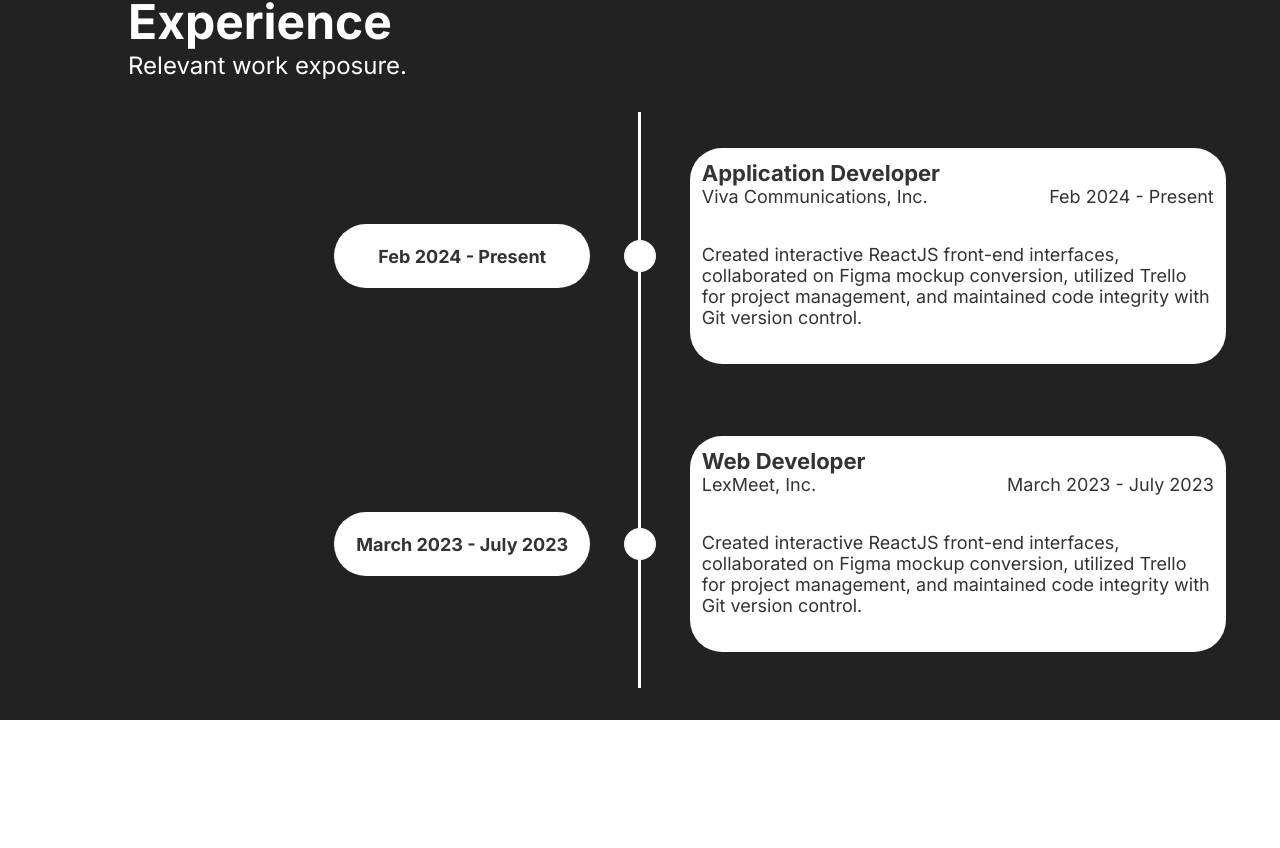
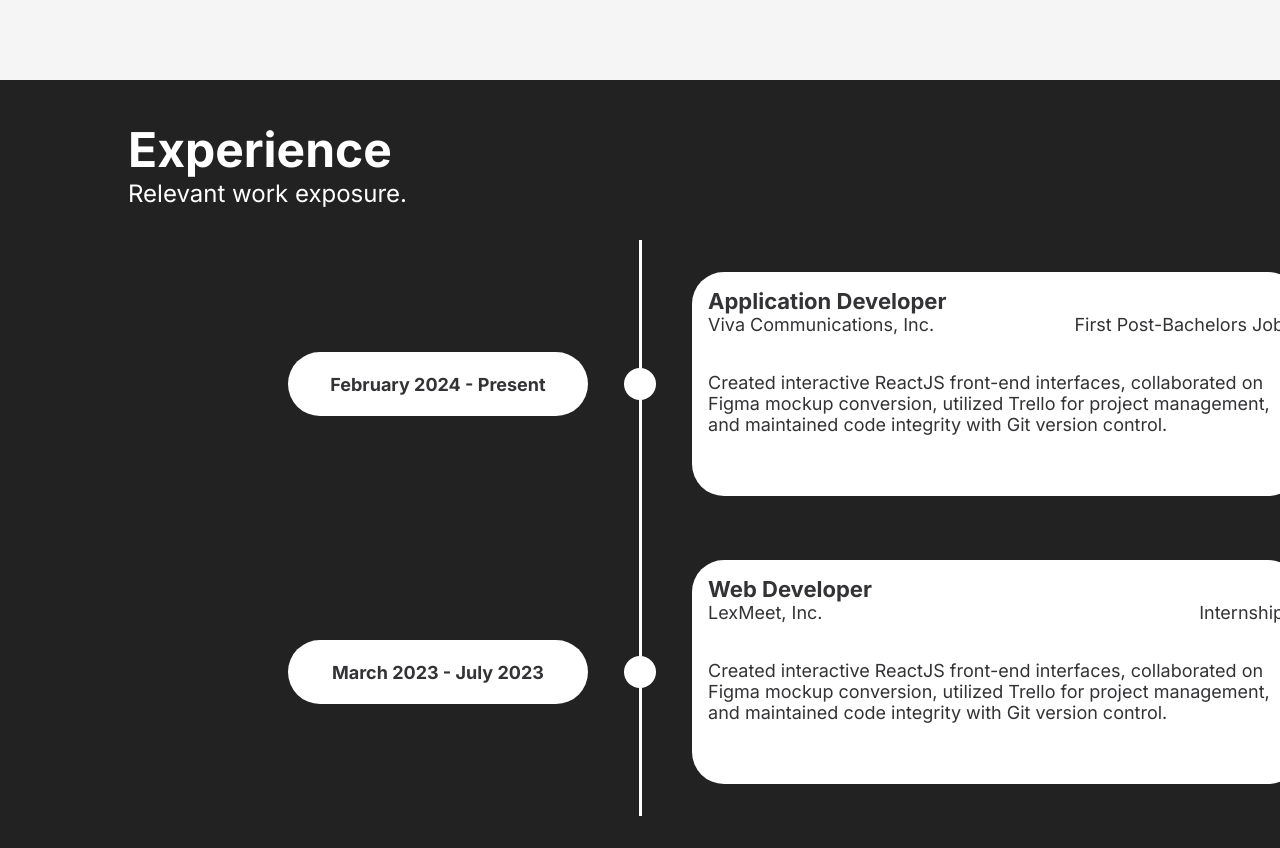
Before and after one commit to ravenbarajas/personalPortfolio, a React (Create React App) app: page /projects/academic in a window 1280 px wide. Shown: the part 2704-3552 px from the top of the page. Before the commit the page ends 3424 px from the top, so only its background shows below. Built offline with nearby package versions, Linux system fonts and the light colour scheme.

Commit message:
Updated Work Experience Section Structure

```diff
--- a/package.json
+++ b/package.json
@@ -17,6 +17,7 @@
     "react-modal": "^3.16.1",
     "react-router-dom": "^6.18.0",
     "react-scripts": "5.0.1",
+    "react-scroll": "^1.9.0",
     "react-useanimations": "^2.10.0",
     "swiper": "^11.0.3",
     "web-vitals": "^2.1.4"
--- a/src/pages/Experience.css
+++ b/src/pages/Experience.css
@@ -92,7 +92,7 @@
 
   }
   .experience-col-date {
-    width: 256px;  /* Diameter of the circle */
+    width: 300px;  /* Diameter of the circle */
     height: 64px; /* Diameter of the circle */
     background-color: #ffffff; /* Color of the circle */
     color: #333336;
@@ -108,7 +108,7 @@
     text-decoration: none;
   }
   .experience-col-desc {
-    width: 512px;  /* Diameter of the circle */
+    width: 576px;  /* Diameter of the circle */
     height: 192px; /* Diameter of the circle */
     background-color: #ffffff; /* Color of the circle */
     border-radius: 2rem; /* Ensures the element is a circle */
@@ -116,7 +116,7 @@
     margin-left: 2rem;
     display: flex;
     flex-direction: column;
-    padding: .75rem;
+    padding: 1rem;
   }
   .experience-desc-heading {
     width: 100%;
@@ -156,7 +156,7 @@
   .experience-company {
     width: 50%;
   }
-  .experience-date {
+  .experience-desc {
     width: 50%;
     font-size: 18px;
     font-weight: 500;
--- a/src/pages/Experience.js
+++ b/src/pages/Experience.js
@@ -20,7 +20,7 @@
                 <div className='experience-col'>
                     <div className='experience-row-left'>
                         <div className='experience-col-date'>
-                            <p>Feb 2024 - Present</p>
+                            <p>February 2024 - Present</p>
                         </div>
                     </div>
                     <div className='experience-row-mid'>
@@ -39,7 +39,7 @@
                                 </div>
                                 <div className='experience-desc-subheader'>
                                     <p className='experience-company'>Viva Communications, Inc.</p>
-                                    <p className='experience-date'>Feb 2024 - Present</p>
+                                    <p className='experience-desc'>First Post-Bachelors Job</p>
                                 </div>
                             </div>
                             <div className='experience-desc-body'>
@@ -70,7 +70,7 @@
                                 </div>
                                 <div className='experience-desc-subheader'>
                                     <p className='experience-company'>LexMeet, Inc.</p>
-                                    <p className='experience-date'>March 2023 - July 2023</p>
+                                    <p className='experience-desc'>Internship</p>
                                 </div>
                             </div>
                             <div className='experience-desc-body'>
--- a/src/pages/HomePage.css
+++ b/src/pages/HomePage.css
@@ -3,7 +3,7 @@
     display: flex;
     justify-content: center;
     align-items: center;
-    height: 800px;
+    height: 928px;
     opacity: 100%;
     background-color: #f5f5f5;
 }
```
Also changed, not shown: 1 other file (tests, documents, lock files or other folders).
